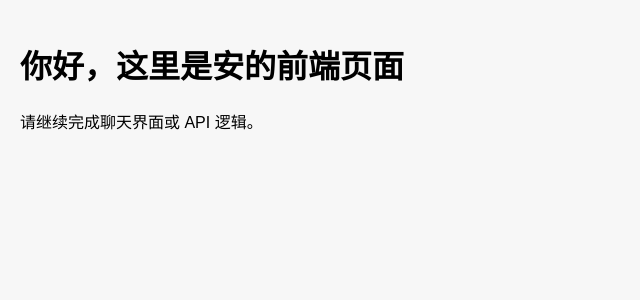
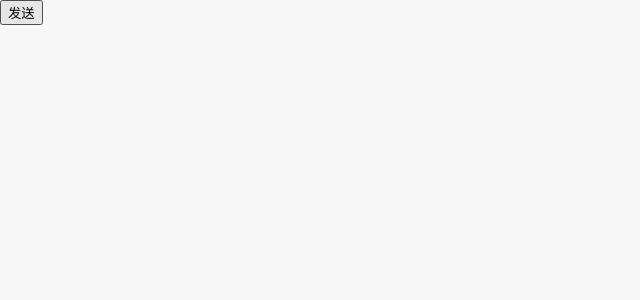
Before and after one commit to holdonthecold/an-frontend, a Next.js app: page / in a window 1280 px wide. Shown: the top 300 px of the page, without its empty margins (0-640 px from the left). Built offline with nearby package versions, Linux system fonts and the light colour scheme.

Commit message:
Update page.tsx

```diff
--- a/app/page.tsx
+++ b/app/page.tsx
@@ -1,8 +1,16 @@
 export default function Page() {
+  async function sendMessage() {
+    await fetch("/api/chat", {
+      method: "POST",
+      body: JSON.stringify({
+        messages: chatMessages
+      })
+    });
+  }
+
   return (
-    <div style={{ padding: 20 }}>
-      <h1>你好，这里是安的前端页面</h1>
-      <p>请继续完成聊天界面或 API 逻辑。</p>
+    <div>
+      <button onClick={sendMessage}>发送</button>
     </div>
   );
 }
```
